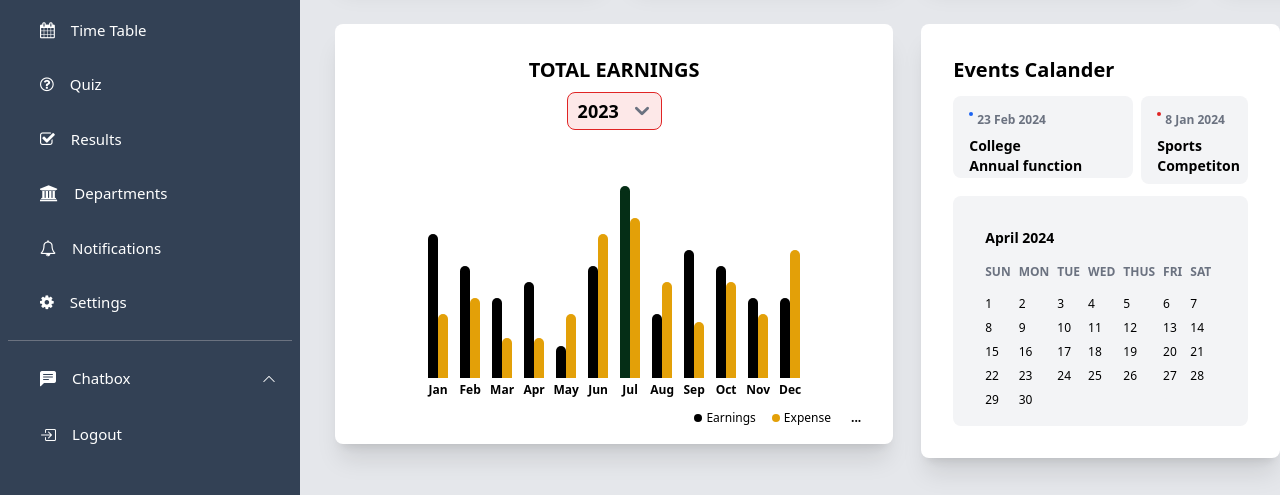
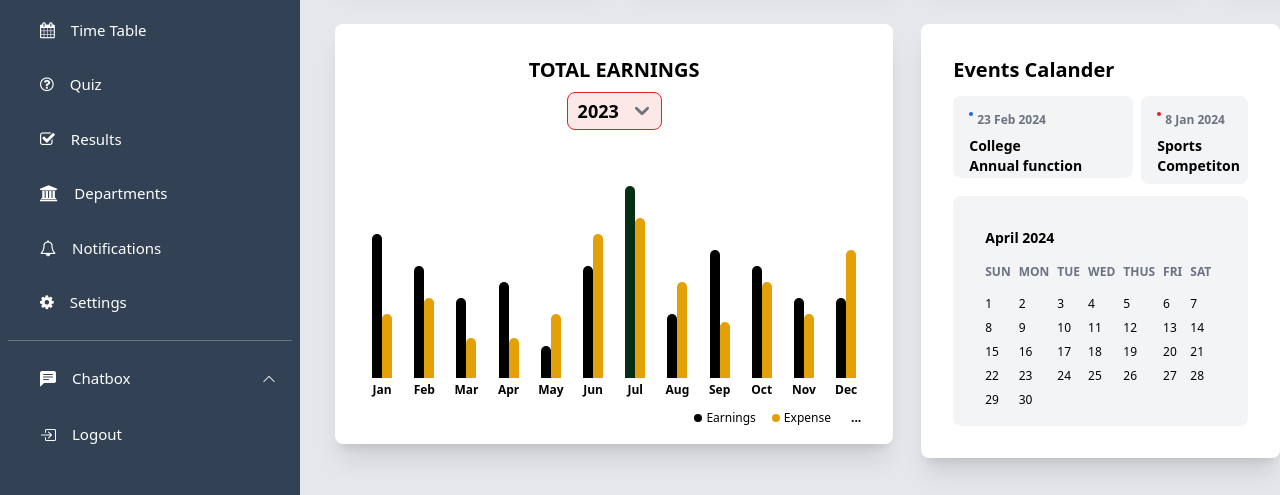
Before and after one commit to epsitasingh5/SDITSTask, a website: page index.html in a window 1280 px wide. Shown: the part 304-799 px from the top of the page. Drawn offline with nearby package versions, Linux system fonts and the light colour scheme.

Commit message:
Add files via upload

```diff
--- a/index.html
+++ b/index.html
@@ -261,7 +261,7 @@
                        </form>
   <br><br>
 
-                <div class="flex items-end flex-grow sm:w-full mt-2 space-x-2 sm:space-x-3">
+                <div class="flex items-end flex-grow w-full mt-2 space-x-2 sm:space-x-3">
                     <div class="relative flex flex-col sm:items-center flex-grow pb-5 group ">
                         <span class="absolute top-0 hidden -mt-6 text-xs font-bold group-hover:block">37K</span>
                         <div class="flex items-end w-5">
```
